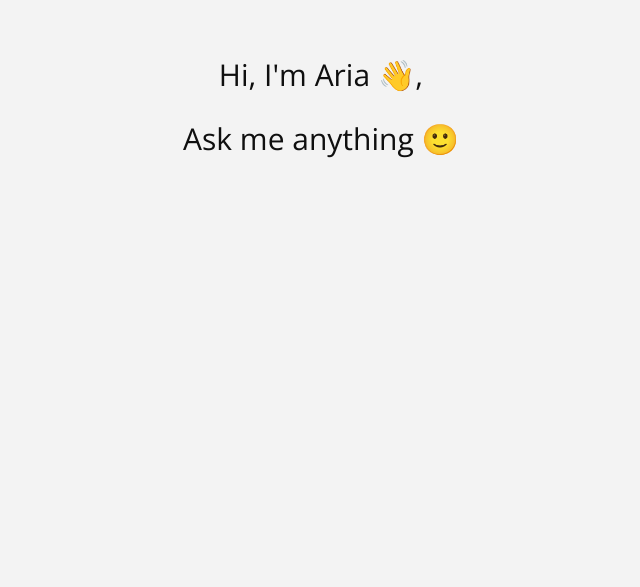
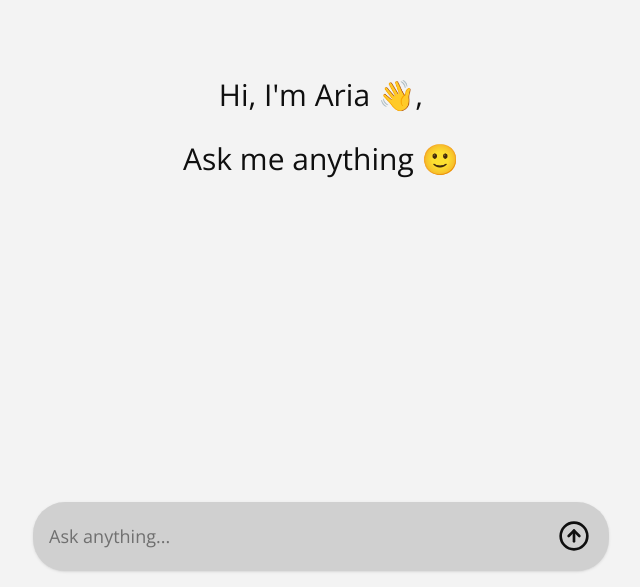
Before and after one commit to JordanDonguy/aria, a Next.js app: page / in a window 1280 px wide. Shown: the part 213-800 px from the top of the page, without its empty margins (319-959 px from the left). Built offline with nearby package versions, Linux system fonts and the light colour scheme.

Commit message:
Install lucide-react, add UserInput component, and fix Mistral API route.

```diff
--- /dev/null
+++ b/src/app/api/mistral/route.ts
@@ -0,0 +1,68 @@
+// src/app/api/mistral/route.ts
+import { NextResponse } from 'next/server';
+
+interface Message {
+  role: "user" | "assistant";
+  content: string;
+}
+
+const apiKey = process.env.MISTRAL_API_KEY;
+
+export async function POST(req: Request) {
+  try {
+    if (!apiKey) {
+      return NextResponse.json({ error: "API key not configured" }, { status: 500 });
+    }
+
+    const { messages } = await req.json() as { messages: Message[] };
+
+    if (!Array.isArray(messages)) {
+      return NextResponse.json({ error: "Invalid messages format" }, { status: 400 });
+    }
+
+    const response = await fetch("https://api.mistral.ai/v1/chat/completions", {
+      method: "POST",
+      headers: {
+        Authorization: `Bearer ${apiKey}`,
+        "Content-Type": "application/json",
+      },
+      body: JSON.stringify({
+        model: "mistral-small-latest",
+        messages: [
+          {
+            role: "system",
+            content: `You are Aria, a helpful assistant that always responds in the same language as the user. Add relevant emojis in titles or responses to make the message more lively and engaging 😊. ${messages.length < 3 ? "Don't forget to present yourself." : "Do not present yourself"
+              }`,
+          },
+          ...messages,
+        ],
+        max_tokens: 2000,
+        stream: true,
+      }),
+    });
+
+    if (!response.ok) {
+      const errorText = await response.text();
+      console.error("Mistral API error response:", errorText);
+      return NextResponse.json(
+        { error: `Mistral API error: ${response.status} ${response.statusText} - ${errorText}` },
+        { status: response.status }
+      );
+    }
+
+    // Return the Mistral API response as a stream passthrough (or you can customize)
+    const body = response.body;
+    if (!body) {
+      return NextResponse.json({ error: "No response body from Mistral" }, { status: 500 });
+    }
+
+    return new Response(body, {
+      headers: {
+        "Content-Type": "text/event-stream",
+      },
+    });
+  } catch (error) {
+    console.error("Failed to send message to Mistral:", error);
+    return NextResponse.json({ error: "Internal Server Error" }, { status: 500 });
+  }
+}
--- a/src/app/page.tsx
+++ b/src/app/page.tsx
@@ -1,9 +1,11 @@
 import Image from "next/image";
+import UserInput from "@/components/UserInput";
 
 export default function Home() {
   return (
-    <div className="flex justify-center items-center h-[80vh] w-full">
+    <div className="flex justify-center items-center h-[85vh] w-full">
       <p className="text-3xl/16 text-center"> Hi, I'm Aria 👋,<br /> Ask me anything 🙂</p>
+      <UserInput />
     </div>
   );
 }
--- /dev/null
+++ b/src/components/UserInput.tsx
@@ -0,0 +1,80 @@
+"use client";
+
+import React from "react";
+import { useState } from "react";
+import { CircleArrowUp } from "lucide-react";
+import { useConversations } from "@/app/contexts/ConversationsContext";
+import { decodeStream } from "@/lib/utils/decodeStram";
+
+function UserInput() {
+  const { messages, addMessage, updateLastMessage } = useConversations();
+  const [input, setInput] = useState<string>("");
+
+  async function handleSubmit(e: React.FormEvent<HTMLFormElement>) {
+    e.preventDefault();
+    if (!input.trim()) return;
+
+    // Add the user message first
+    addMessage("user", input);
+
+    // Add an empty assistant message as a placeholder
+    addMessage("assistant", "");
+
+    // Define an updatedMessages array to send the messages array along with the new user message to Mistral AI
+    const updatedMessages = [...messages, {role: "user", content: input}];
+
+    setInput("");
+
+    try {
+      const res = await fetch("/api/mistral", {
+        method: "POST",
+        headers: { "Content-Type": "application/json" },
+        body: JSON.stringify({ messages: updatedMessages }),
+      });
+
+      if (!res.body) {
+        throw new Error("No response body");
+      };
+
+      // Decode streamed response and updates bot message's content in messages
+      await decodeStream(res, updateLastMessage);
+
+    } catch (error) {
+      console.error("Error calling Mistral API:", error);
+    }
+  }
+
+  return (
+    <form
+      onSubmit={handleSubmit}
+      className="
+        fixed bottom-[2vh] w-[calc(100%-1rem)] md:w-full max-w-xl
+        rounded-4xl bg-[var(--input-color)]
+        shadow-sm text-lg
+        transition-[margin] duration-500 ease-in-out"
+    >
+      <fieldset className="flex justify-between p-4 w-full ">
+        <input
+          id="text-input"
+          name="text-input"
+          value={input}
+          placeholder="Ask anything..."
+          onChange={(e) => setInput(e.target.value)}
+          className="w-full text-[var(--text-color)] bg-transparent outline-none"
+        />
+        <button
+          type="submit"
+          aria-label="submit-button"
+          className="
+            w-10 aspect-square flex items-center justify-center
+            text-[var(--text-color)] transition-transform duration-150
+            hover:scale-115 hover:cursor-pointer active:scale-90"
+        >
+          <CircleArrowUp size={32} />
+        </button>
+      </fieldset>
+    </form>
+  )
+}
+
+export default UserInput
--- a/src/lib/mistral.ts
+++ /dev/null
@@ -1,38 +0,0 @@
-interface Message {
-  role: "user" | "assistant";
-  content: string;
-}
-
-export default async function sendMessageToMistral(userMessage: string, messages: Message[]) {
-  try {
-    const response = await fetch("https://api.mistral.ai/v1/chat/completions", {
-      method: "POST",
-      headers: {
-        Authorization: `Bearer ${process.env.MISTRAL_API_KEY}`,
-        "Content-Type": "application/json",
-      },
-      body: JSON.stringify({
-        model: "mistral-small-latest",
-        messages: [
-          {
-            role: "system",
-            content: `You are Aria, a helpful assistant that always responds in the same language as the user. Add relevant emojis in titles or responses to make the message more lively and engaging 😊. ${messages.length < 3 ? "Don't forget to present yourself." : "Do not present yourself"}`,
-          },
-          ...messages,
-        ],
-        max_tokens: 2000,
-        stream: true,
-      }),
-    });
-
-    if (!response.ok) {
-      const errorText = await response.text();
-      throw new Error(`Mistral API error: ${response.status} ${response.statusText} - ${errorText}`);
-    }
-
-    return response;
-  } catch (error) {
-    console.error("Failed to send message to Mistral:", error);
-    throw error;
-  }
-}
```
Also changed, not shown: package.json (+7 -6 lines), 1 other file (tests, documents, lock files or other folders).
